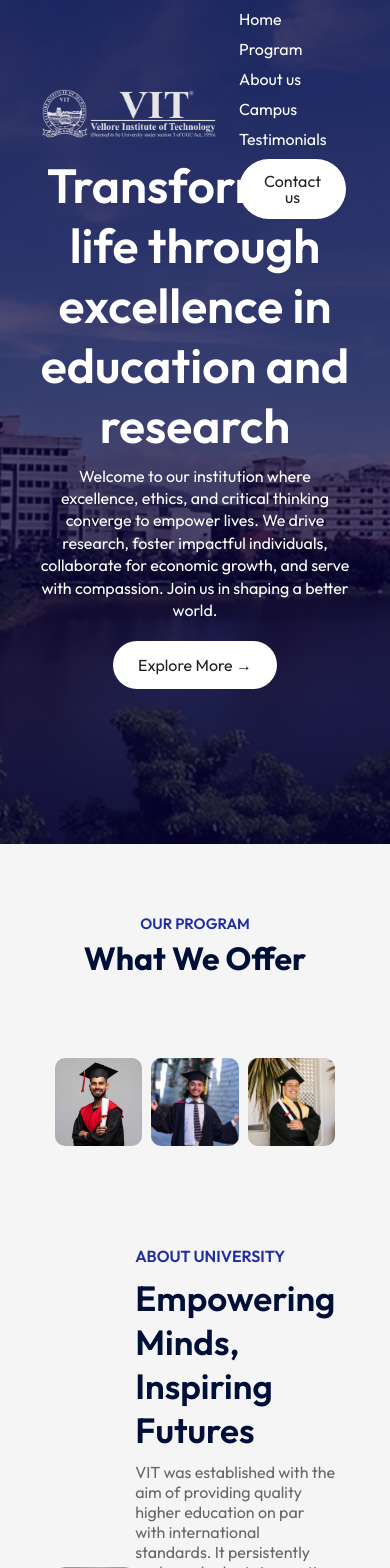
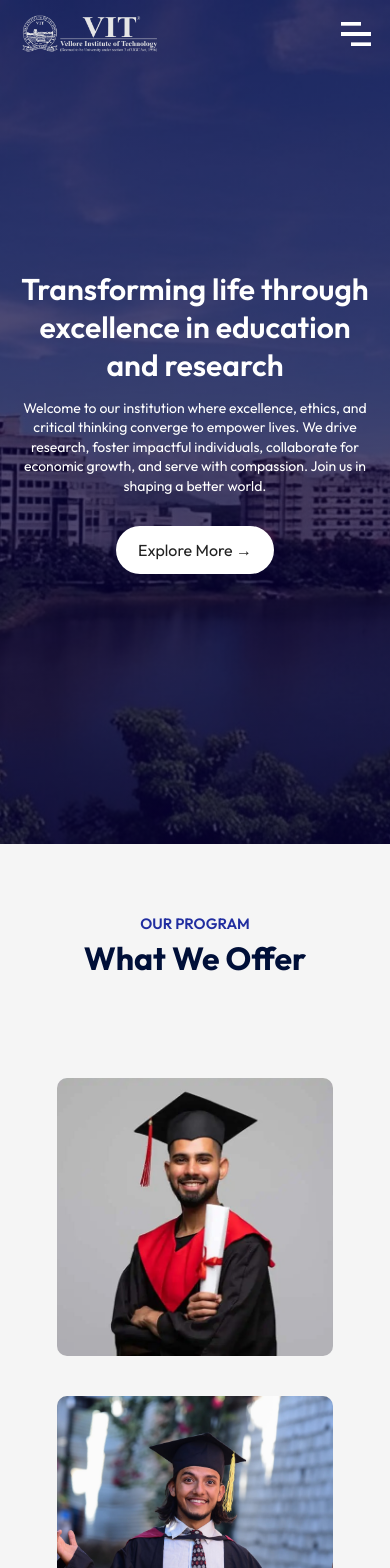
Before and after one commit to siddharthj14/VIT-Vellore, a React (Vite) app: page / in a window 390 px wide. Shown: the top 1568 px of the page. Built offline with nearby package versions, Linux system fonts and the light colour scheme.

Commit message:
Responsive and hamburger menu

```diff
--- a/src/Components/About/About.css
+++ b/src/Components/About/About.css
@@ -46,3 +46,19 @@
     color: #676767;
     margin-bottom: 15px;
 }
+
+@media (max-width:800px) {
+    .about{
+        flex-direction: column;
+
+    }
+    .about-left{
+        flex-basis: 100%;
+        margin: 20px;
+        order: 2;
+    }
+    .about-right{
+        flex-basis: 100%;
+    }
+
+}
--- a/src/Components/Campus/Campus.css
+++ b/src/Components/Campus/Campus.css
@@ -11,8 +11,21 @@
   margin-bottom: 40px;
 }
 
-.gallery img{
-    width: 23%;
-    height: 250px;
-    border-radius: 10px;
+.gallery img {
+  width: 23%;
+  height: 250px;
+  border-radius: 10px;
 }
+
+@media (max-width:800px) {
+  .gallery{
+    flex-wrap: wrap;
+
+  }
+  .gallery img{
+    width: 48%;
+    height: 150px;
+
+    margin-bottom: 25px;
+  }
+}
--- a/src/Components/Contact/Contact.css
+++ b/src/Components/Contact/Contact.css
@@ -57,3 +57,13 @@
     display: block;
     margin: 20px 0;
 }
+
+@media (max-width:700px) {
+    .contact{
+        display: block;
+
+    }
+    .contact-col{
+        padding: 20px;
+    }
+}
--- a/src/Components/Footer/Footer.css
+++ b/src/Components/Footer/Footer.css
@@ -1,4 +1,4 @@
-.footer{
+.footer {
   margin: 10px auto;
   display: flex;
   align-items: center;
@@ -7,8 +7,21 @@
   padding: 15px 0;
 }
 
-.footer ul li{
+.footer ul li {
   list-style: none;
   display: inline-block;
   margin-left: 20px;
 }
+
+@media (max-width: 600px) {
+  .footer {
+    display: block;
+    text-align: center;
+  }
+  .footer ul li {
+    margin: 10px;
+  }
+  .footer ul {
+    margin-top: 10px;
+  }
+}
--- a/src/Components/Hero/Hero.css
+++ b/src/Components/Hero/Hero.css
@@ -26,3 +26,22 @@
   margin: 10px auto 20px;
   line-height: 1.4;
 }
+
+@media (max-width: 850px) {
+  .hero-text h1 {
+    font-size: 40px;
+  }
+}
+
+@media (max-width: 650px) {
+  .hero-text h1 {
+    font-size: 30px;
+    max-width: 400px;
+    margin: auto;
+  }
+
+  .hero-text p {
+    font-size: 14px;
+    margin: 15px auto 30px;
+  }
+}
--- a/src/Components/Navbar/Navbar.css
+++ b/src/Components/Navbar/Navbar.css
@@ -24,7 +24,49 @@
   font-size: 16px;
 }
 
-.nav-bg{
-    background-color: #212EA0;
+.nav-bg {
+  background-color: #212ea0;
+  transition: 0.5s;
+}
+
+.menu-icon {
+  display: none;
+}
+
+@media (max-width: 1000px) {
+  .logo {
+    width: 140px;
+  }
+  nav ul li {
+    margin: 10px 15px;
+  }
+}
+
+@media (max-width: 840px) {
+  nav {
+    padding: 15px 0;
+  }
+  nav ul {
+    position: fixed;
+    top: 0;
+    right: 0;
+    bottom: 0;
+    background-color: #212ea0;
+    z-index: -1;
+    width: 200px;
+    padding-top: 70px;
     transition: 0.5s;
+  }
+  nav ul li {
+    display: block;
+    margin: 25px 40px;
+  }
+  .menu-icon {
+    display: block;
+    width: 30px;
+    cursor: pointer;
+  }
+  .hide-mobile-menu {
+    right: -200px;
+  }
 }
--- a/src/Components/Navbar/Navbar.jsx
+++ b/src/Components/Navbar/Navbar.jsx
@@ -1,10 +1,22 @@
 import React, { useState, useEffect } from "react";
 import "./Navbar.css";
 import logo from "../../assets/logo.png";
+import menu_icon from "../../assets/menu-icon.png";
 import { Link } from "react-scroll";
+import { useRef } from "react";
 
 const Navbar = () => {
   const [style, setStyle] = useState(false);
+  const menuRef = useRef();
+  let menu = false;
+  const toggleMenu = () => {
+    menu = !menu;
+    if (menu) {
+      menuRef.current.style.right = "0px";
+    } else {
+      menuRef.current.style.right = "-200px";
+    }
+  };
 
   useEffect(() => {
     window.addEventListener("scroll", () => {
@@ -15,7 +27,7 @@
   return (
     <nav className={"container " + (style && "nav-bg")}>
       <img src={logo} alt="VIT Logo" className="logo"></img>
-      <ul>
+      <ul className="hide-mobile-menu" ref={menuRef}>
         <li>
           <Link to="hero" smooth={true} offset={0} duration={500}>
             Home
@@ -49,6 +61,7 @@
           </button>
         </li>
       </ul>
+      <img src={menu_icon} alt="" className="menu-icon" onClick={toggleMenu} />
     </nav>
   );
 };
--- a/src/Components/Programs/Programs.css
+++ b/src/Components/Programs/Programs.css
@@ -44,3 +44,14 @@
   opacity: 1;
   padding-top: 0px;
 }
+
+@media (max-width:650px) {
+  .programs{
+    flex-direction: column;
+
+  }
+  .program{
+    flex-basis: 100%;
+    margin: 20px;
+  }
+}
--- a/src/Components/Testimonials/Testimonials.css
+++ b/src/Components/Testimonials/Testimonials.css
@@ -63,3 +63,38 @@
 .user-info h3{
     color: #212ea0;
 }
+
+@media (max-width:800px) {
+    .testimonials{
+        padding: 0 40px;
+    }
+    .next-btn,.back-btn{
+        padding: 10px;
+        width: 35px;
+    }
+    .testimonials ul li{
+        padding: 10px;
+    }
+    .slide{
+        padding: 10px;
+    }
+    .slide img{
+        width: 50px;
+        border: 3px solid #212EA0;
+    }
+}
+
+@media (max-width:600px) {
+    .user-info{
+        display: block;
+        margin-bottom: 10px;
+        font-size: 12px;
+    }
+    .user-info h3{
+        font-size: 16px;
+    }
+    .slider p{
+        font-size: 12px;
+
+    }
+}
--- a/src/index.css
+++ b/src/index.css
@@ -41,3 +41,13 @@
   background-color: #212ea0;
   color: #fff;
 }
+
+@media (max-width: 1200px) {
+  .container {
+    padding-left: 5%;
+    padding-right: 5%;
+  }
+  .btn {
+    padding: 14px 22px;
+  }
+}
```
Also changed, not shown: src/assets/menu-icon.png (added). Lines whose indentation alone changed are shown as unchanged.
